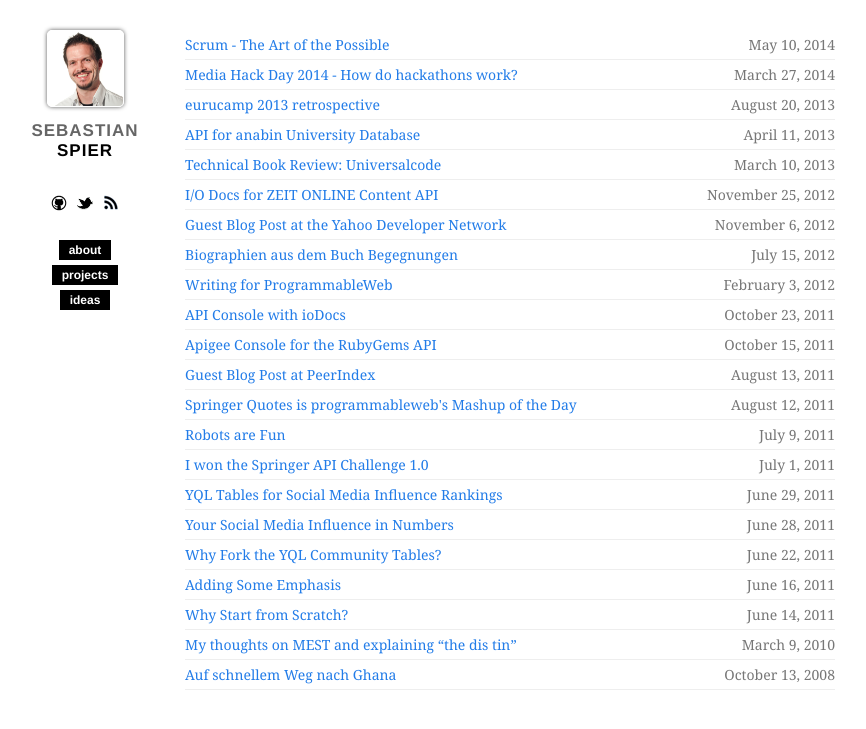
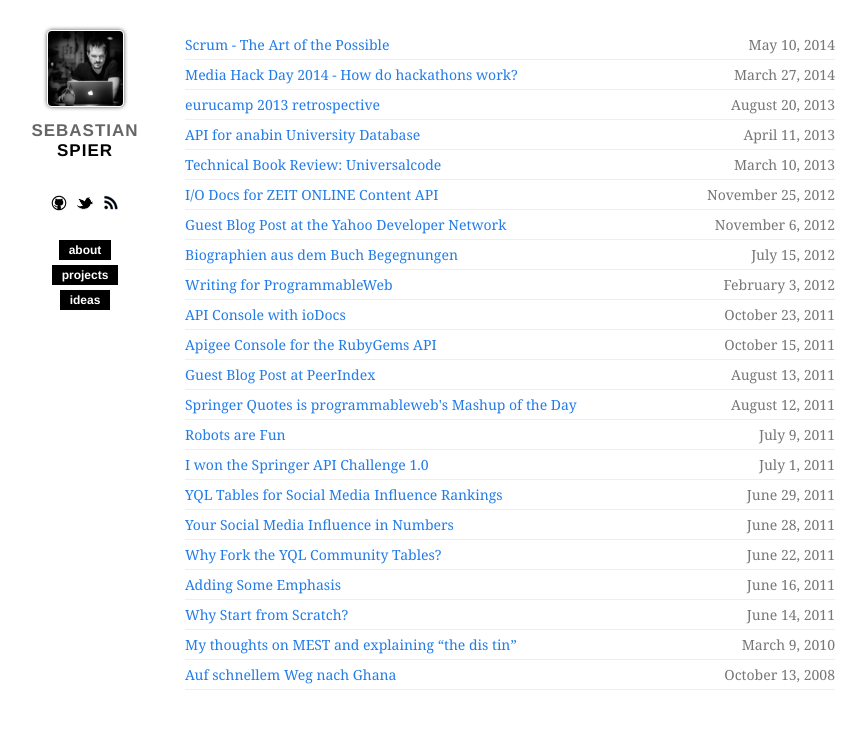
Before and after one commit to spier/spier.github.io, a Jekyll site: the page built from index.html, in a window 1280 px wide. Shown: the top 729 px of the page, without its empty margins (15-881 px from the left). Built offline with Jekyll 4.4.1, drawn with Linux system fonts in a browser that asks for light colours; nearby versions of some CDN libraries; Markdown is read by kramdown in place of the engine named in the settings; a script that is not in the unit is left out; the list of posts is cut into pages by our own code.

Commit message:
new profile image for the sidebar

```diff
--- a/_layouts/layout.html
+++ b/_layouts/layout.html
@@ -39,7 +39,7 @@
 	<!-- logo -->
 	<div id="logo">
 	  <a href="{{ site.base_url }}">
-			<img src="/images/sebastian/sebastian_spier_medium.png" alt="Sebastian Spier" width="75" height="75" class="avatar" />
+			<img src="/images/sebastian/sebastian_spier_profile.jpeg" alt="Sebastian Spier" width="75" height="75" class="avatar" />
 	  </a>
 	</div>
 
```
